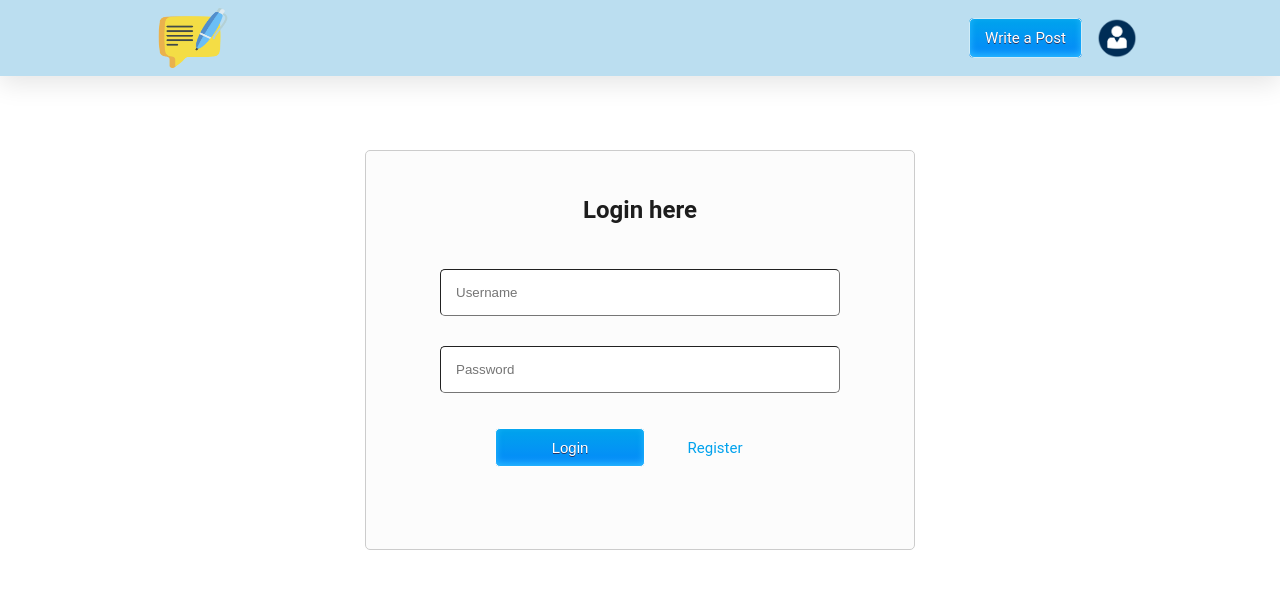
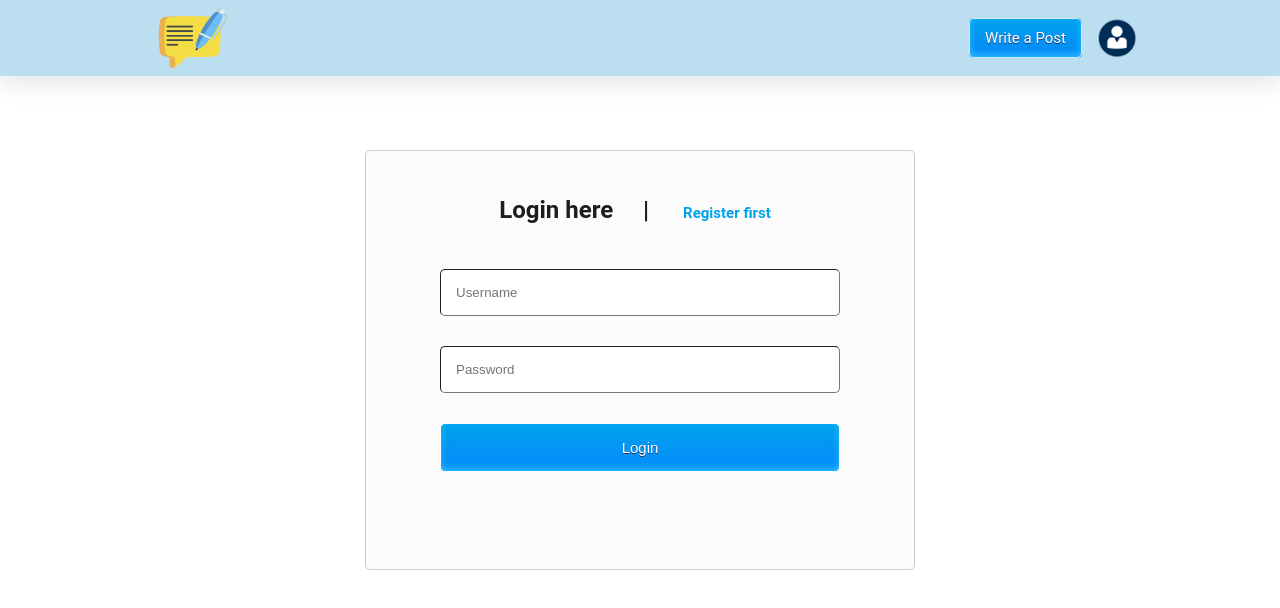
Before and after one commit to farhatsharifh/blog-frontendv2, an Angular app: page /login in a window 1280 px wide. Shown: the top 608 px of the page. Built offline with nearby package versions, Linux system fonts and the light colour scheme.

Commit message:
Update login and register components

```diff
--- a/src/app/login/login.component.css
+++ b/src/app/login/login.component.css
@@ -2,7 +2,7 @@
     display: flex;
     flex-direction: column;
     width: 550px;
-    height: 400px;
+    height: 420px;
     margin: 150px auto 150px;
     padding: 15px;
     background-color: #FCFCFC;
@@ -12,8 +12,15 @@
 }
 
 .loginform-container h2 {
+    color: rgb(29, 29, 29);
+}
+
+.inline-headings {
     margin: 30px auto;
-    color: rgb(29, 29, 29);
+}
+
+.inline-headings h2 {
+    display: inline;
 }
 
 .loginform-container input {
@@ -26,7 +33,6 @@
 }
 
 .login-btn {
-    width: 150px;
     box-shadow: inset 0px -3px 7px 0px #29bbff;
 	background: linear-gradient(to bottom, #00a2ed 5%, #0688fa 100%);
 	background-color: #00a2ed;
@@ -51,12 +57,6 @@
     font-size: 15px;
     color: #00a2ed;
 
-}
-
-.btn-container {
-    display: flex;
-    flex-direction: row;
-    margin: 10px auto;
 }
 
 .app-message {
--- a/src/app/login/login.component.html
+++ b/src/app/login/login.component.html
@@ -7,7 +7,10 @@
 
 <form class="login-form loginform-container" [formGroup]="loginForm" (ngSubmit)="onSubmit()">
     <!-- <div class="loginform-container"> -->
-        <h2>Login here</h2>
+        <span class="inline-headings">
+            <h2>Login here&nbsp;&nbsp;&nbsp;&nbsp;&nbsp;| &nbsp;&nbsp;
+                <a routerLink="/register" class="register-btn">Register first</a></h2>
+        </span>
         <input type="text" formControlName="username" class="form-control" placeholder="Username" [ngClass]="{ 'is-invalid': submitted && f.username.errors }" />
         <div *ngIf="submitted && f.username.errors" class="invalid-feedback">
             <div class="login-error-message" *ngIf="f.username.errors.required">Username is required</div>
@@ -18,11 +21,6 @@
             <div class="login-error-message" *ngIf="f.password.errors.required">Password is required</div>
         </div>
 
-        <span class="btn-container">
-            <button class="login-btn">
-                Login
-            </button>
-            <a routerLink="/register" class="register-btn">Register</a>
-        </span>
+        <input type="submit" class="login-btn form-control" value="Login">
     <!-- </div> -->
 </form>
--- a/src/app/posts/posts.component.css
+++ b/src/app/posts/posts.component.css
@@ -5,6 +5,10 @@
     margin: auto;
     margin-top: 70px;
     box-sizing: border-box;
+}
+
+.posts-header {
+    color: var(--heading-color);
 }
 
 .post-container{
@@ -19,6 +23,7 @@
 
 .posts-ul {
     padding: 0;
+    margin-bottom: 70px;
 }
 
 .posts-li {
--- a/src/app/posts/posts.component.html
+++ b/src/app/posts/posts.component.html
@@ -3,7 +3,7 @@
     <ul *ngIf="allPosts" class="posts-ul">
         <li *ngFor="let post of allPosts.data" class="posts-li">
             <div class="post-container">
-                <img src="assets/default-post-cover.png" alt="" class="post-cover">
+                <!-- <img src="assets/default-post-cover.png" alt="" class="post-cover"> -->
                 <div class="post-content">
                     <h3 class="username" *ngIf="post._creator">{{post._creator.username}}</h3>
                     <p class="date-time" *ngIf="post.createdAt">{{post.createdAt | date:'medium'}}</p>
@@ -15,5 +15,4 @@
             </div>
         </li>
     </ul>
-
 </div>
--- a/src/app/register/register.component.css
+++ b/src/app/register/register.component.css
@@ -2,7 +2,7 @@
     display: flex;
     flex-direction: column;
     width: 550px;
-    height: 400px;
+    height: 420px;
     margin: 150px auto 150px;
     padding: 15px;
     background-color: #FCFCFC;
@@ -12,8 +12,15 @@
 }
 
 .signupform-container h2 {
+    color: rgb(29, 29, 29);
+}
+
+.inline-headings {
     margin: 30px auto;
-    color: rgb(29, 29, 29);
+}
+
+.inline-headings h2 {
+    display: inline;
 }
 
 .signupform-container input {
@@ -26,7 +33,6 @@
 }
 
 .register-btn {
-    width: 150px;
     box-shadow: inset 0px -3px 7px 0px #29bbff;
 	background: linear-gradient(to bottom, #00a2ed 5%, #0688fa 100%);
 	background-color: #00a2ed;
@@ -53,12 +59,6 @@
 
 }
 
-.btn-container {
-    display: flex;
-    flex-direction: row;
-    margin: 10px auto;
-}
-
 .register-error-message {
     width: 400px;
     margin: 0 auto;
--- a/src/app/register/register.component.html
+++ b/src/app/register/register.component.html
@@ -1,6 +1,9 @@
 <form class="signup-form" [formGroup]="signupForm" (ngSubmit)="onSubmit()">
     <div class="signupform-container">
-        <h2>Sign up here</h2>
+        <span class="inline-headings">
+            <h2>Register here&nbsp;&nbsp;&nbsp;&nbsp;&nbsp;| &nbsp;&nbsp;
+                <a routerLink="/login" class="login-btn">Login</a></h2>
+        </span>
         <input type="text" formControlName="username" class="form-control" placeholder="Username" [ngClass]="{ 'is-invalid': submitted && f.username.errors }" />
         <div *ngIf="submitted && f.username.errors" class="invalid-feedback">
             <div  class="register-error-message" *ngIf="f.username.errors.required">Username is required</div>
@@ -12,12 +15,7 @@
             <div class="register-error-message" *ngIf="f.password.errors.minlength">Password must be 6 characters long</div>
         </div>
 
-        <span class="btn-container">
-            <button class="register-btn">
-                Register
-            </button>
-            <a routerLink="/login" class="login-btn">Login</a>
-        </span>
+        <input type="submit" class="register-btn form-control" value="Register">
 
     </div>
 </form>
--- a/src/app/register/register.component.ts
+++ b/src/app/register/register.component.ts
@@ -53,6 +53,6 @@ export class RegisterComponent implements OnInit {
             this.userService.setregisterationStatus("failure");
           }
       );
-}
+  }
 
 }
```
